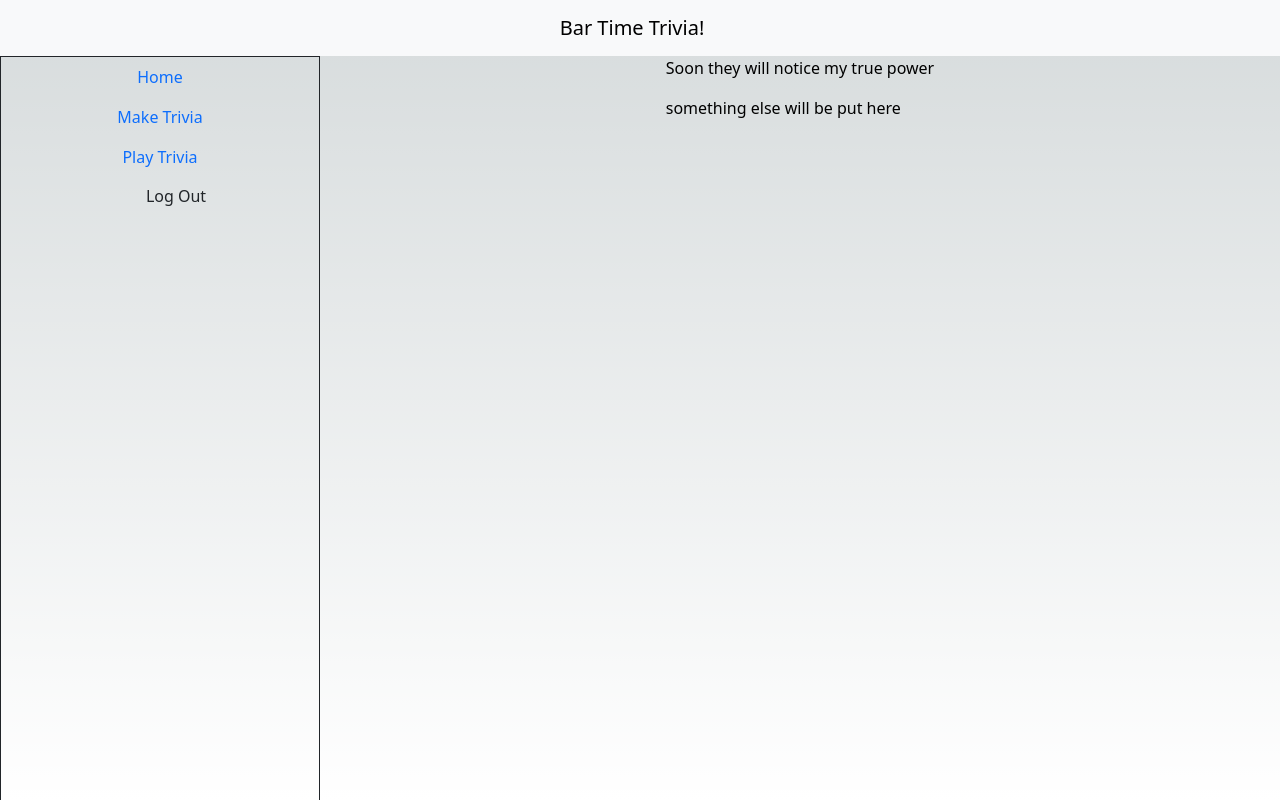
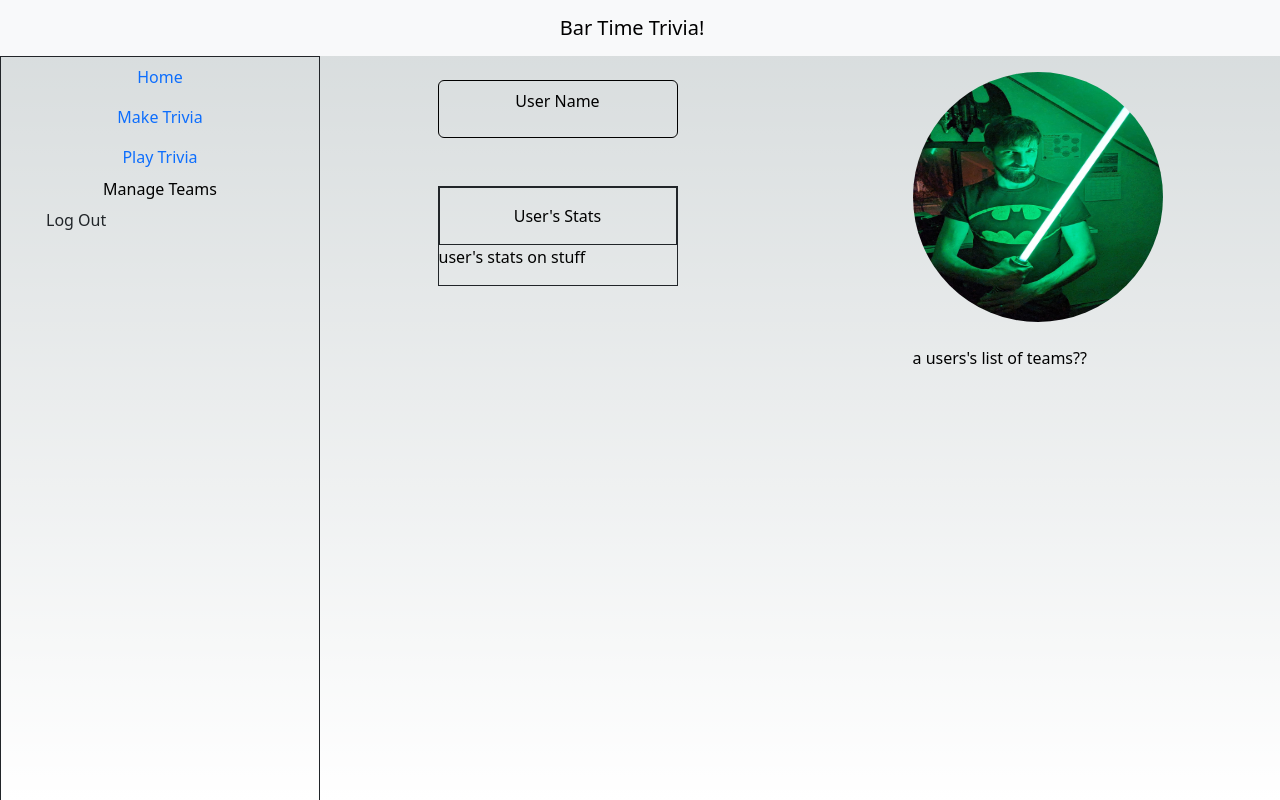
Before and after one commit to zshep/bar-time-trivia, a Next.js app: page /dashboard in a window 1280 px wide. Built offline with nearby package versions, Linux system fonts and the light colour scheme.

Commit message:
messed around with styling on the dashboard landing page. added manage teams route

```diff
--- a/app/dashboard/layout.tsx
+++ b/app/dashboard/layout.tsx
@@ -10,7 +10,7 @@ export default function Layout({ children }: { children: React.ReactNode }) {
                 <div className="d-flex flex-column align-items-center w-25 ">
                     <Sidenav />
                 </div>
-                <main className="d-flex flex-stretch w-75 justify-content-around">
+                <main className="d-flex flex-stretch w-75 justify-content-center">
                     {children}
                 </main>
 
--- a/app/dashboard/page.tsx
+++ b/app/dashboard/page.tsx
@@ -1,26 +1,44 @@
+import Image from "next/image";
+
+//grab info from users such as username, stats, etc.
 
 
 export default function page() {
     return (
 
 
-            <div className="d-flex">
+        <div className="d-flex flex-row flex-stretch w-100 justify-content-around">
 
-                <div className="">
-                    <p>Soon they will notice my true power</p>
-                    <div>
-                        <p>something else will be put here</p>
+            <div className="d-flex flex-column justify-self-center mt-3 w-25">
+                <div className="border border-black p-2 text-center rounded mt-2">
+                    <p>User Name</p>
 
+                </div>
+                <div className="border border-dark mt-5">
+                    <div className=" border border-dark">
+                        <p className="text-center pt-3">User's Stats</p>
+                    </div>
+                    <div className="">
+                        <p>user's stats on stuff</p>
 
                     </div>
-                    <div>
-                        {/* import component here */}
-                    </div>
-
-
                 </div>
-
             </div>
+            <div className="d-flex flex-column mt-3">
+            <div className="align-self-center">
+                    <Image
+                        className="rounded-circle"
+                        src="/jedi.jpg"
+                        alt="shep with lightsaber"
+                        height={250}
+                        width={250}
+                    />
+                </div>
+                <div className="mt-4">
+                    <p> a users's list of teams??</p>
+                </div>
+            </div>
+        </div>
 
     );
 
--- a/app/dashboard/playTrivia/layout.tsx
+++ b/app/dashboard/playTrivia/layout.tsx
@@ -15,11 +15,11 @@ export default function Layout({
 
     return (
 
-            <div className="d-flex flex-row h-100 justify-content-center">
+            <div className="d-flex flex-row h-100 w-100 justify-content-center">
 
-                <main className="d-flex flex-column align-content-center border border-dark border-round h-50 w-auto min-w-50vw text-center mt-5">
+                <main className="d-flex flex-column align-content-center border border-dark border-round h-50 w-75 text-center mt-5">
                     <div className="border border-dark">
-                        <p>Bar-Time-Trivia Live</p>
+                        <p className="pt-2">Bar-Time-Trivia Live</p>
                     </div>
                     <div className="mt-4">
 
--- a/app/dashboard/playTrivia/page.tsx
+++ b/app/dashboard/playTrivia/page.tsx
@@ -6,7 +6,7 @@ export default function lobby() {
 
     return (
 
-        <div className="d-flex flex-column justify-content-center">
+        <div className="d-flex flex-column">
         <div className="border border-dark rounded w-auto bg-dark text-white align-self-center  ">
 
                  <Link
--- a/app/ui/sidenav.tsx
+++ b/app/ui/sidenav.tsx
@@ -1,4 +1,6 @@
 'use client'
+
+import Link from "next/link"
 
 export default function SideNav() {
     return(
@@ -6,23 +8,29 @@ export default function SideNav() {
                 <div>
                     <ul className="nav flex-column text-center">
                         <li className="nav-item">
-                            <a className="nav-link active" href="/dashboard">Home</a>
+                            <Link className="nav-link active" href="/dashboard">Home</Link>
                         </li>
                         <li className="nav-item">
-                            <a className="nav-link" href="/dashboard/makeTriviaSession">Make Trivia</a>
+                            <Link className="nav-link" href="/dashboard/makeTriviaSession">Make Trivia</Link>
                         </li>
                         <li className="nav-item">
-                            <a className="nav-link" href="/dashboard/playTrivia">Play Trivia</a>
+                            <Link className="nav-link" href="/dashboard/playTrivia">Play Trivia</Link>
+                        </li>
+                        <li className="nav-item">
+                            <Link
+                                href="dashboard/manageTeams">Manage Teams
+                            </Link>
+
                         </li>
 
                     </ul>
                 </div>
 
 
-                <div className=" d-block position-bottom text-center ">
+                <div>
                     <ul>
 
-                            <a className="btn" href="/logout">Log Out</a>
+                            <Link className="btn" href="/logout">Log Out</Link>
 
                     </ul>
                 </div>
```
Also changed, not shown: app/dashboard/manageTeams/page.tsx (added, +7 -0 lines).
